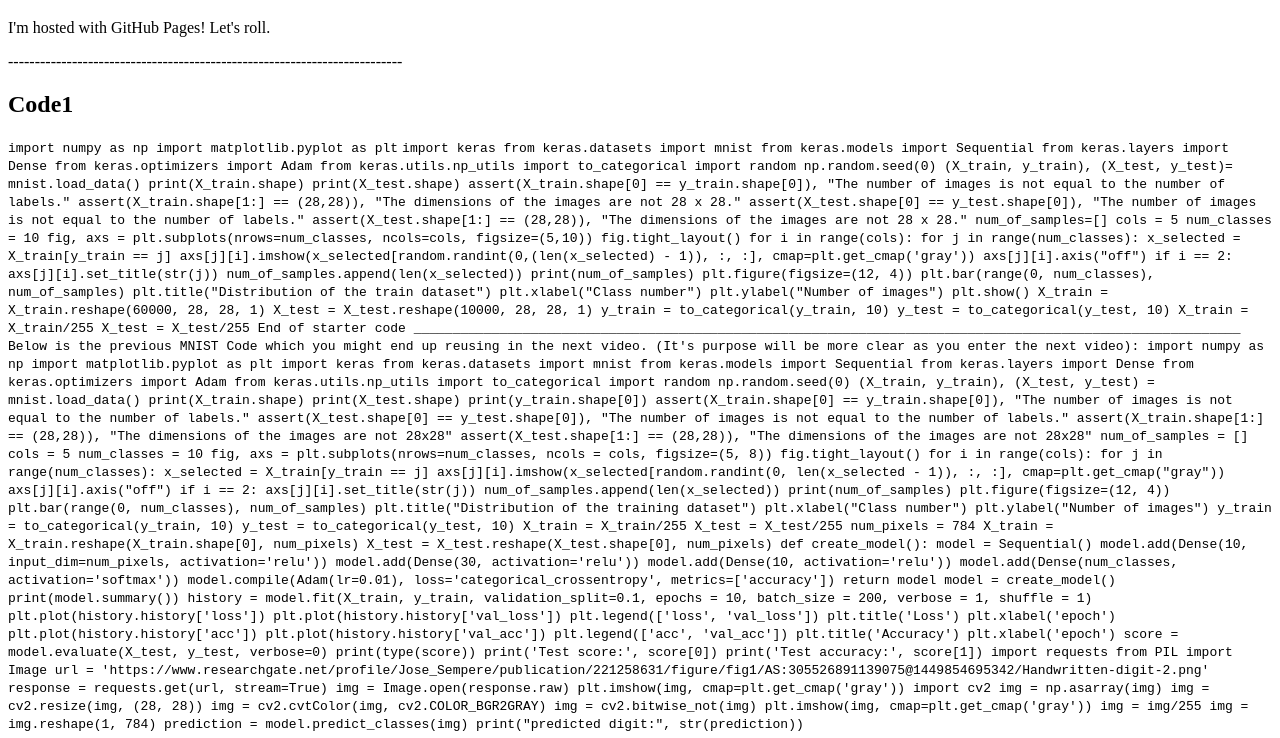
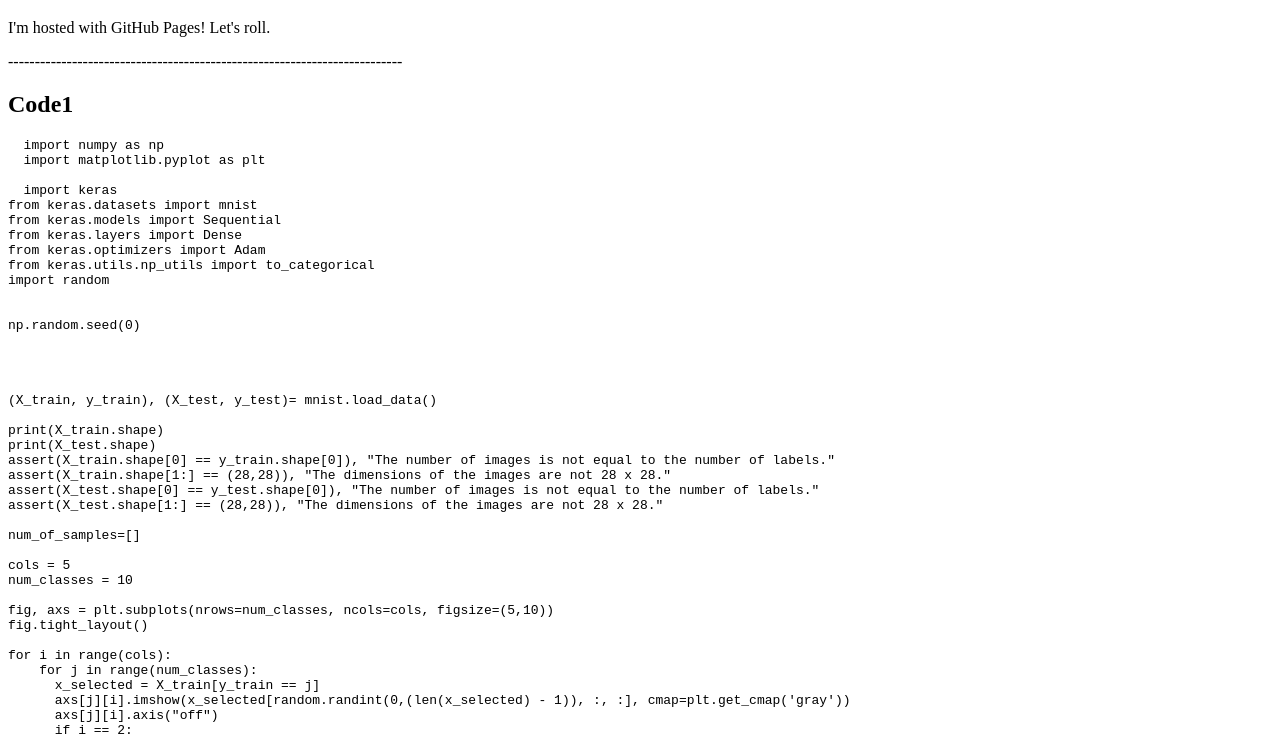
Before and after one commit to lukagit/lukagit.github.io, a plain HTML site: page index.html in a window 1280 px wide. Shown: the part 61-799 px from the top of the page. Drawn offline with Linux system fonts and the light colour scheme.

Commit message:
Update index.html

```diff
--- a/index.html
+++ b/index.html
@@ -10,10 +10,10 @@
 
 <h2>Code1</h2>
 <p>
-<code>
-  import numpy as np </code>
-<code>import matplotlib.pyplot as plt</code>
-<code>
+<pre>
+  import numpy as np
+  import matplotlib.pyplot as plt
+
   import keras
 from keras.datasets import mnist
 from keras.models import Sequential
@@ -201,7 +201,6 @@ print("predicted digit:", str(prediction))
 <h2>Code2</h2>
   <p>
 
-    <code>
       import numpy as np
 import matplotlib.pyplot as plt
 import keras
@@ -339,7 +338,7 @@ for i in range(15):
     plt.subplot(3, 5, i+1)
     plt.imshow(visual_layer2[0, :, :, i], cmap=plt.get_cmap('jet'))
     plt.axis('off')
-      </code>
+      </pre>
 </p>
 
 </body>
```
